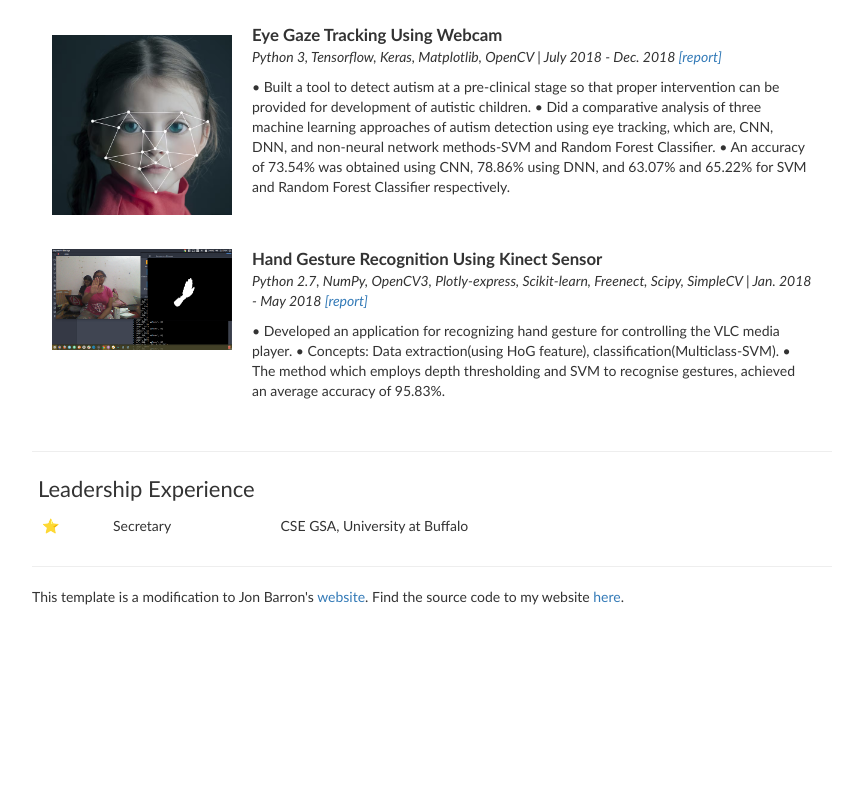
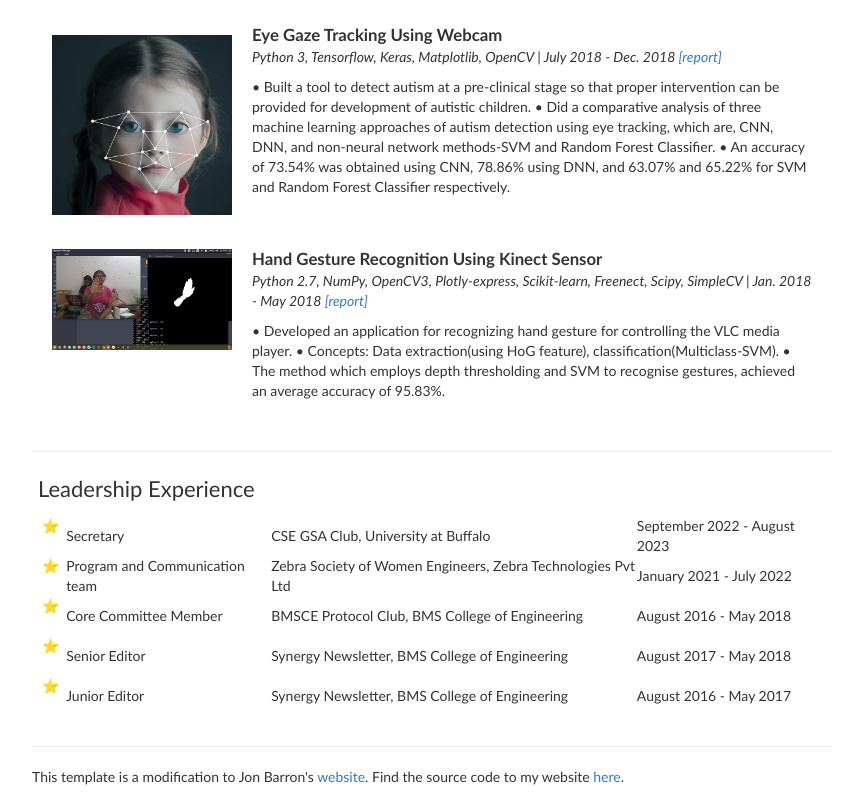
Before and after one commit to VaiduryaM/VaiduryaM.github.io, a plain HTML site: page index.html in a window 1280 px wide. Shown: the part 3274-4081 px from the top of the page, without its empty margins (208-1071 px from the left). Before the commit the page ends 3901 px from the top, so only its background shows below. Drawn offline with nearby package versions, Linux system fonts and the light colour scheme.

Commit message:
Completed Leadership exp

```diff
--- a/index.html
+++ b/index.html
@@ -498,8 +498,75 @@ Approach:
                             Secretary
                         </td>
                         <td>
+                            CSE GSA Club, University at Buffalo
+                        </td>
+                        <td>
+                            September 2022 - August 2023
+                        </td>
+                    </tr>
 
-                            CSE GSA, University at Buffalo
+                    <tr>
+                        <td>
+                            <p style="color:darkblue; display:inline">&#11088; &nbsp</p>
+
+                        </td>
+                        <td>
+                            Program and Communication team
+                        </td>
+                        <td>
+                            Zebra Society of Women Engineers, Zebra Technologies Pvt Ltd
+                        </td>
+                        <td>
+                            January 2021 - July 2022
+                        </td>
+                    </tr>
+
+                    <tr>
+                        <td>
+                            <p style="color:darkblue; display:inline">&#11088; &nbsp</p>
+
+                        </td>
+                        <td>
+                            Core Committee Member
+                        </td>
+                        <td>
+                            BMSCE Protocol Club, BMS College of Engineering
+                        </td>
+                        <td>
+                            August 2016 - May 2018
+                        </td>
+                    </tr>
+
+
+                    <tr>
+                        <td>
+                            <p style="color:darkblue; display:inline">&#11088; &nbsp</p>
+
+                        </td>
+                        <td>
+                            Senior Editor
+                        </td>
+                        <td>
+                            Synergy Newsletter, BMS College of Engineering
+                        </td>
+                        <td>
+                            August 2017 - May 2018
+                        </td>
+                    </tr>
+
+                    <tr>
+                        <td>
+                            <p style="color:darkblue; display:inline">&#11088; &nbsp</p>
+
+                        </td>
+                        <td>
+                            Junior Editor
+                        </td>
+                        <td>
+                            Synergy Newsletter, BMS College of Engineering
+                        </td>
+                        <td>
+                            August 2016 - May 2017
                         </td>
                     </tr>
 
```
